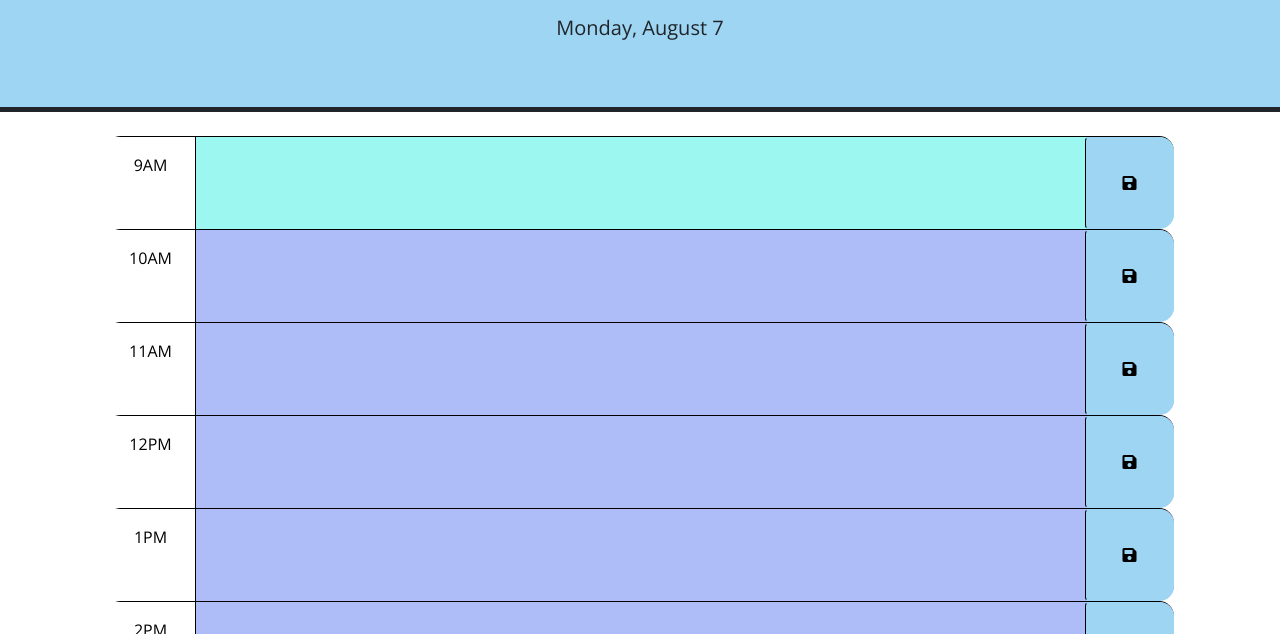
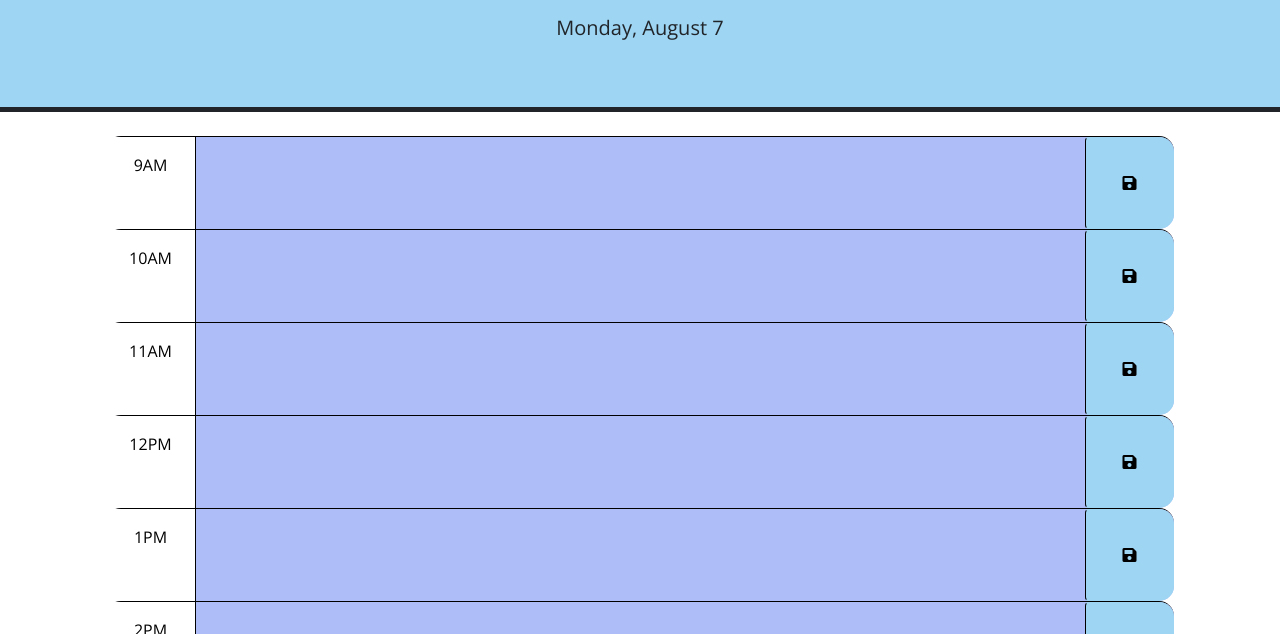
Before and after one commit to tdavids215/work-day-scheduler, a plain HTML site: page index.html in a window 1280 px wide. Shown: the part 166-800 px from the top of the page. Drawn offline with nearby package versions, Linux system fonts and the light colour scheme.

Commit message:
hour 9 changed to 09 to fix applied class

```diff
--- a/index.html
+++ b/index.html
@@ -22,7 +22,7 @@
   <div class="container-lg px-5">
 
     <!-- 9am -->
-    <div id="hour-9" class="row time-block">
+    <div id="hour-09" class="row time-block">
       <div class="col-2 col-md-1 hour text-center py-3">9AM</div>
       <textarea class="col-8 col-md-10 description" rows="3"> </textarea>
       <button class="btn saveBtn col-2 col-md-1" aria-label="save">
```
